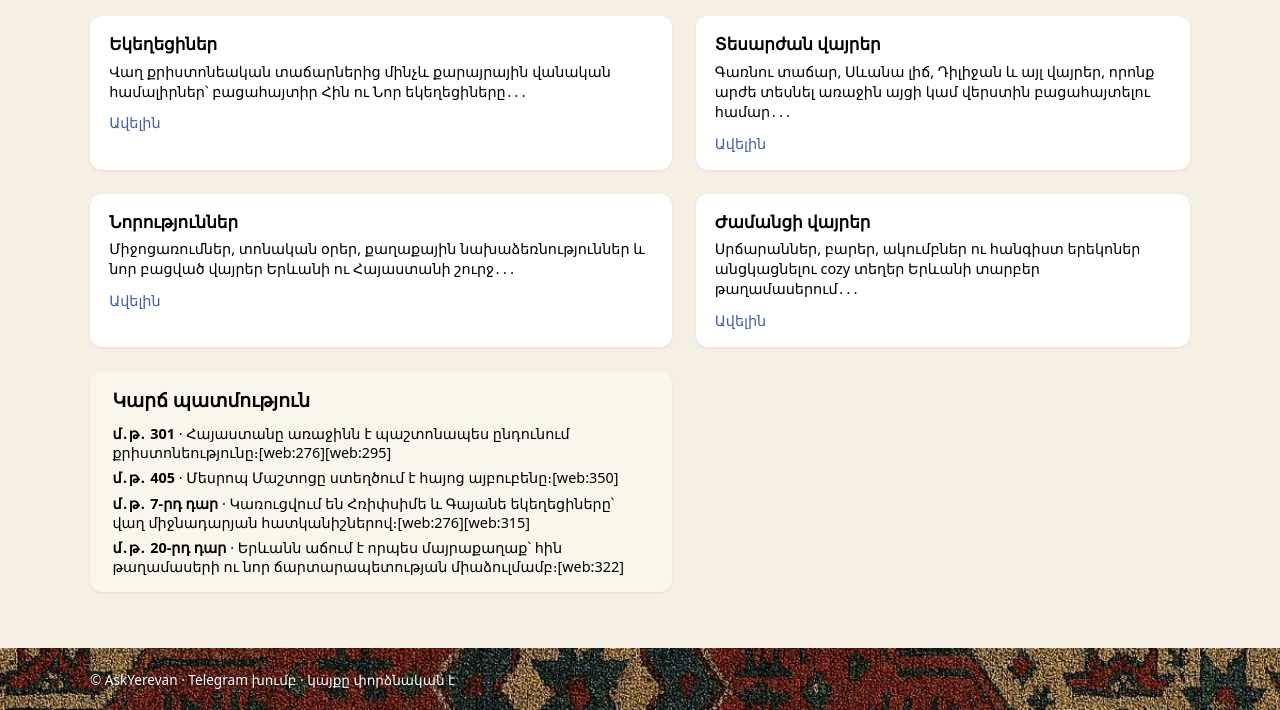
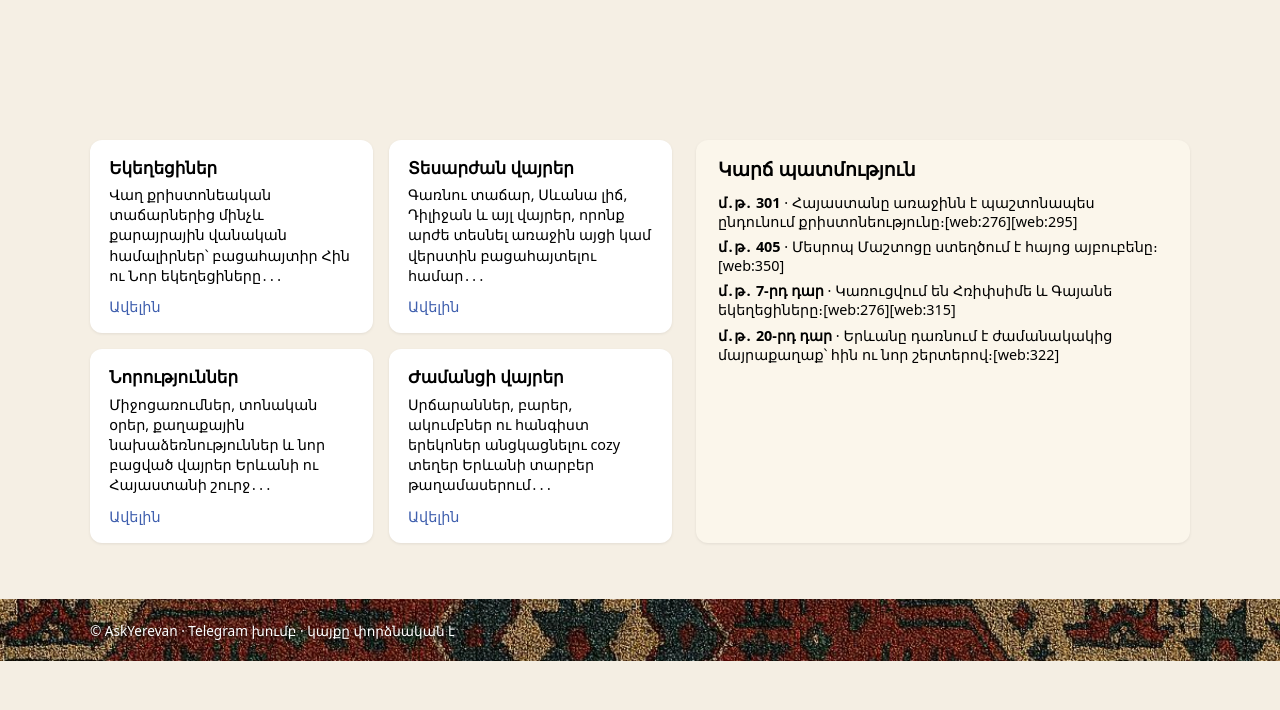
Before and after one commit to abgaryansaqo83-ctrl/ask-yerevan, a FastAPI app: page /hy in a window 1280 px wide. Shown: the part 260-970 px from the top of the page. After the commit the page ends 921 px from the top, so only its background shows below. Run offline with FastAPI, Linux system fonts and the light colour scheme.

Commit message:
Update index_hy.html

```diff
--- a/templates/index_hy.html
+++ b/templates/index_hy.html
@@ -4,7 +4,6 @@
 {% block content %}
 <section class="home-hero">
 
-  <!-- ՎԵՐՆԱԳԻՐ / ՍԼՈԳԱՆ -->
   <header class="home-hero__header">
     <h2>Հայաստանը մեկ հասցեում</h2>
     <p>
@@ -14,9 +13,8 @@
   </header>
 
   <div class="home-hero__grid">
-    <!-- ՁԱԽ՝ 4 ՊԱՏՈՒՀԱՆ / ՎԱՅՐԵՐ -->
-
-    <!-- 1. Եկեղեցիներ -->
+    <!-- ՁԱԽ՝ 4 քարտերը որպես nested grid -->
+    <div class="home-hero__grid-left">
       <article class="home-card">
         <h3 class="home-card__title">Եկեղեցիներ</h3>
         <p class="home-card__snippet">
@@ -26,7 +24,6 @@
         <a href="/hy/churches" class="home-card__link">Ավելին</a>
       </article>
 
-    <!-- 2. Տեսարժան վայրեր -->
       <article class="home-card">
         <h3 class="home-card__title">Տեսարժան վայրեր</h3>
         <p class="home-card__snippet">
@@ -36,7 +33,6 @@
         <a href="/hy/events" class="home-card__link">Ավելին</a>
       </article>
 
-    <!-- 3. Նորություններ -->
       <article class="home-card">
         <h3 class="home-card__title">Նորություններ</h3>
         <p class="home-card__snippet">
@@ -46,7 +42,6 @@
         <a href="/hy/news" class="home-card__link">Ավելին</a>
       </article>
 
-    <!-- 4. Ժամանցի վայրեր -->
       <article class="home-card">
         <h3 class="home-card__title">Ժամանցի վայրեր</h3>
         <p class="home-card__snippet">
@@ -55,18 +50,19 @@
         </p>
         <a href="/hy/places" class="home-card__link">Ավելին</a>
       </article>
+    </div>
 
-    <!-- ԱՋ՝ «ՀԱՅԱՍՏԱՆԸ ՄԵԿ ՀԱՍՑԵՈՒՄ» ՊԱՏՄԱԿԱՆ ԲԼՈԿ -->
-
+    <!-- Աջ՝ պատմական բլոկ -->
     <aside class="home-hero__aside">
       <h3>Կարճ պատմություն</h3>
       <ul class="home-hero__timeline">
         <li><strong>մ․թ․ 301</strong> · Հայաստանը առաջինն է պաշտոնապես ընդունում քրիստոնեությունը։[web:276][web:295]</li>
         <li><strong>մ․թ․ 405</strong> · Մեսրոպ Մաշտոցը ստեղծում է հայոց այբուբենը։[web:350]</li>
-        <li><strong>մ․թ․ 7-րդ դար</strong> · Կառուցվում են Հռիփսիմե և Գայանե եկեղեցիները՝ վաղ միջնադարյան հատկանիշներով։[web:276][web:315]</li>
-        <li><strong>մ․թ․ 20-րդ դար</strong> · Երևանն աճում է որպես մայրաքաղաք՝ հին թաղամասերի ու նոր ճարտարապետության միաձուլմամբ։[web:322]</li>
+        <li><strong>մ․թ․ 7-րդ դար</strong> · Կառուցվում են Հռիփսիմե և Գայանե եկեղեցիները։[web:276][web:315]</li>
+        <li><strong>մ․թ․ 20-րդ դար</strong> · Երևանը դառնում է ժամանակակից մայրաքաղաք՝ հին ու նոր շերտերով։[web:322]</li>
       </ul>
     </aside>
   </div>
 </section>
+
 {% endblock %}
```
Lines whose indentation alone changed are shown as unchanged.
